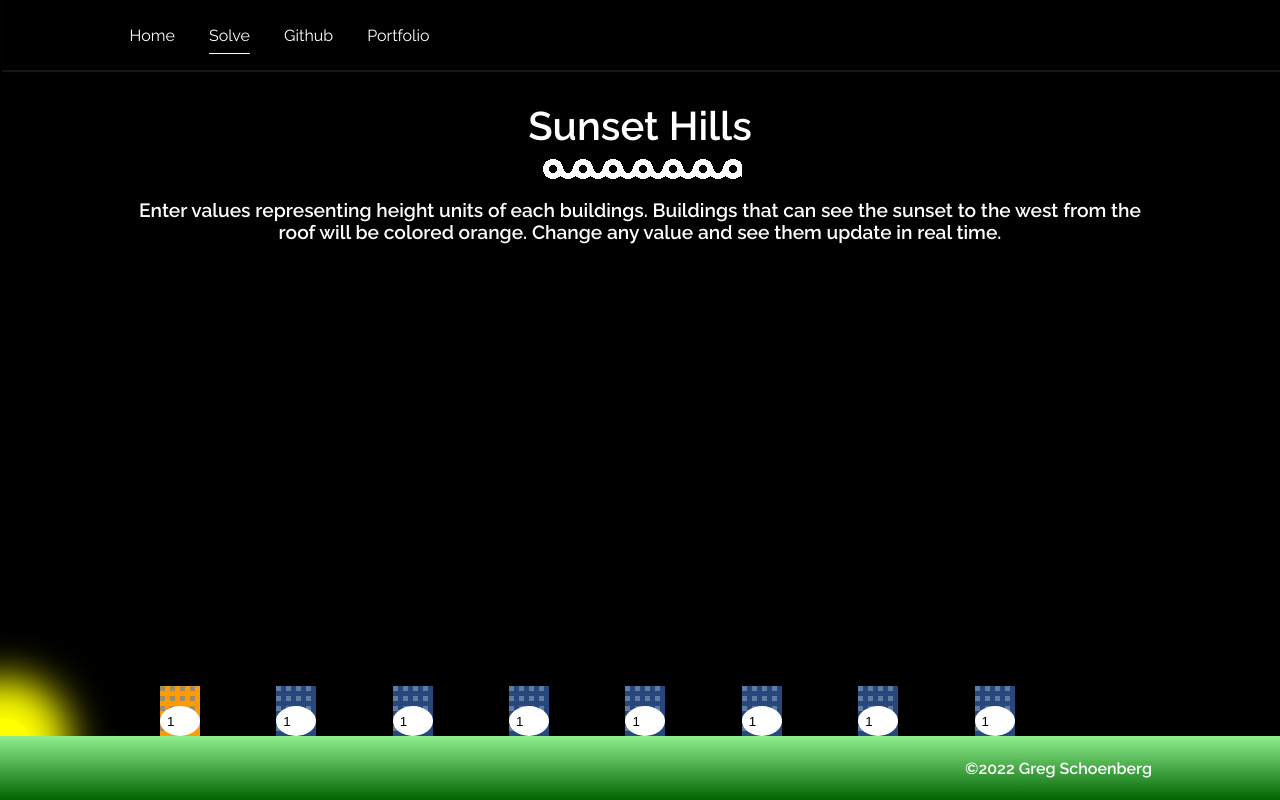
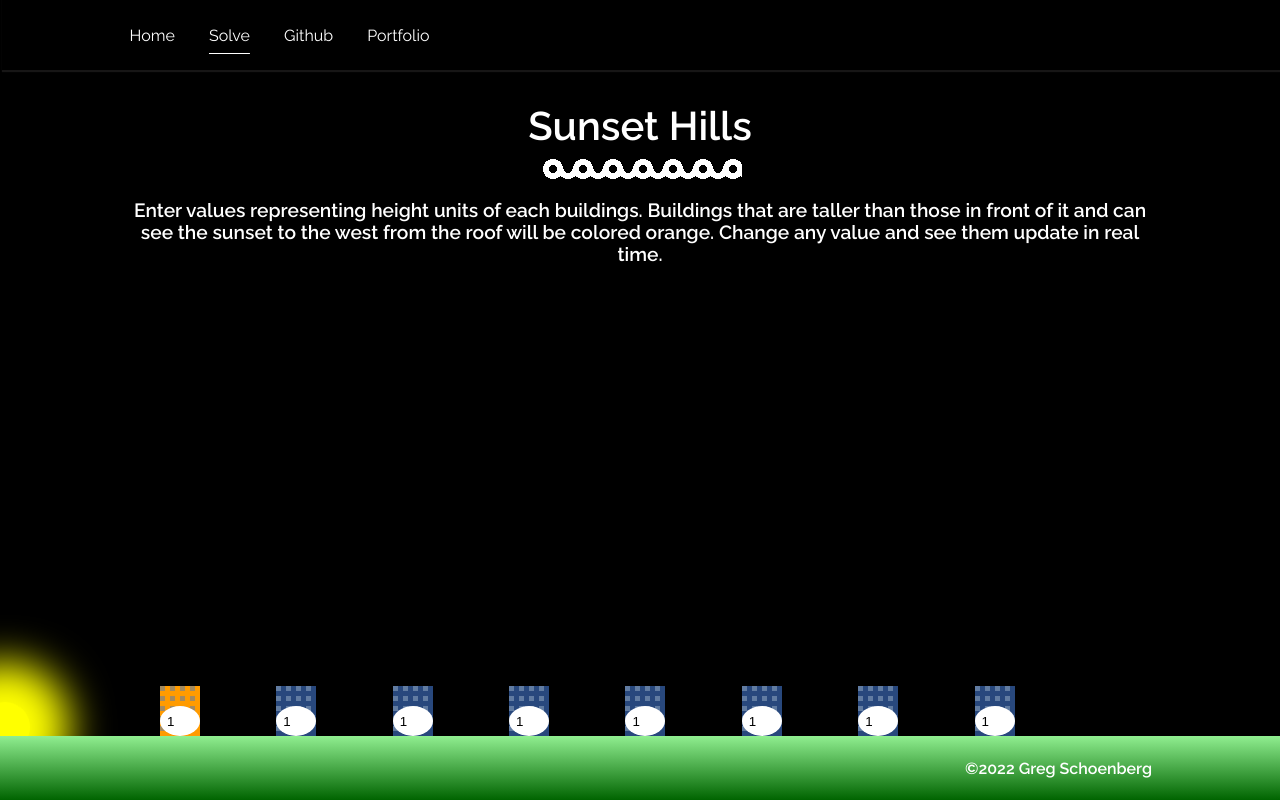
Before and after one commit to GregNicholas/SunsetHills, a React (Create React App) app: page /solve in a window 1280 px wide. Built offline with nearby package versions, Linux system fonts and the light colour scheme.

Commit message:
Instructional text

```diff
--- a/public/styles.css
+++ b/public/styles.css
@@ -199,7 +199,7 @@ footer p {
   border-radius: 50%;
   box-shadow: 0 0 40px 40px yellow;
   position: absolute;
-  bottom: 2rem;
+  bottom: 3rem;
   left: -20px;
 }
 
@@ -208,7 +208,7 @@ footer p {
     width: 25px;
     height: 25px;
     box-shadow: 0 0 20px 28px yellow;
-    bottom: 2.5rem;
+    bottom: 3rem;
     left: -20px;
   }
 }
--- a/src/components/Solve.js
+++ b/src/components/Solve.js
@@ -75,8 +75,9 @@ export default function Solve() {
       </div>
       <p>
         Enter values representing height units of each buildings. Buildings that
-        can see the sunset to the west from the roof will be colored orange.
-        Change any value and see them update in real time.
+        are taller than those in front of it and can see the sunset to the west
+        from the roof will be colored orange. Change any value and see them
+        update in real time.
       </p>
       <div className="sun"></div>
       <section className="buildings">
```
